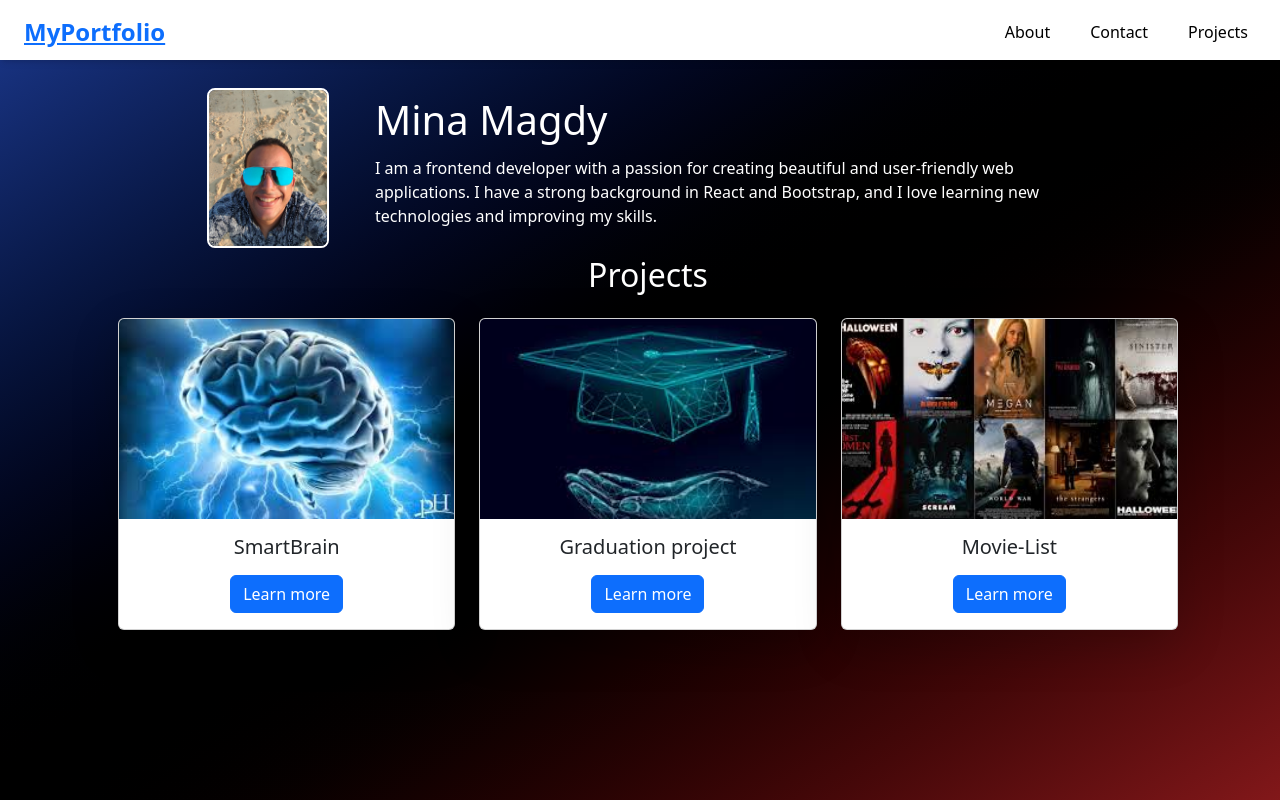
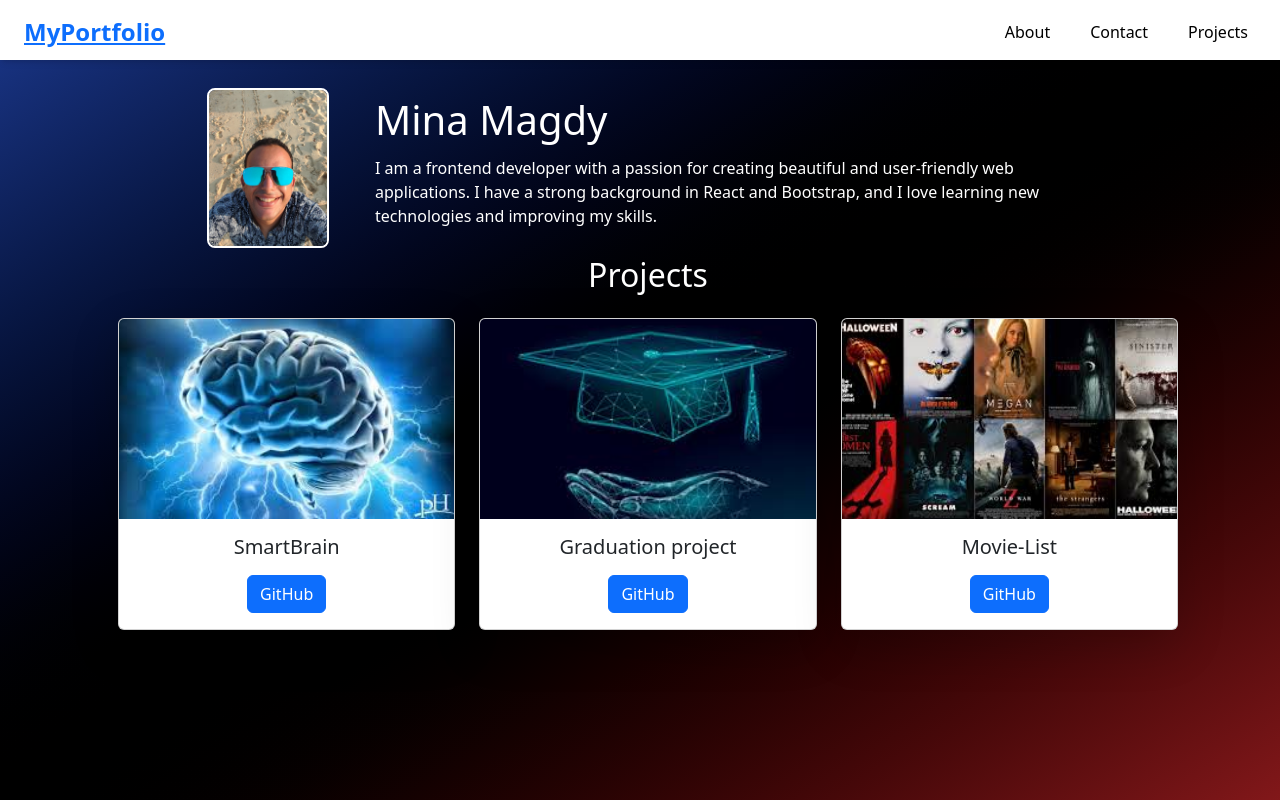
Before and after one commit to monmon1230/Protofile, a React (Vite) app: page /Protofile/projects in a window 1280 px wide. Built offline with nearby package versions, Linux system fonts and the light colour scheme.

Commit message:
fix: add index.html

```diff
--- a/src/Components/HomePage/NavBar.jsx
+++ b/src/Components/HomePage/NavBar.jsx
@@ -14,7 +14,7 @@ const NavBar = ({ activeLink, handleClick }) => {
         </div>
 
         {/* Desktop Menu */}
-        <div className="hidden lg:flex gap-6 items-center">
+        <div className="hidden lg:flex gap-6 items-center justify-center">
           <Link
             to="/about"
             onClick={() => handleClick("about")}
@@ -69,7 +69,7 @@ const NavBar = ({ activeLink, handleClick }) => {
             animate={{ x: 0 }}
             exit={{ x: "100%" }}
             transition={{ type: "spring", stiffness: 200, damping: 25 }}
-            className="fixed top-0 right-0 h-full w-64 bg-white shadow-lg p-6 flex flex-col gap-6 z-50"
+            className="fixed top-0 right-0 h-full w-64 bg-white shadow-lg p-6 flex flex-col gap-6 z-50  items-center underline-none"
           >
             <button
               className="self-end text-xl text-red-500 mb-6"
--- a/src/Components/Projects/CardCom.jsx
+++ b/src/Components/Projects/CardCom.jsx
@@ -1,7 +1,8 @@
 import React from "react";
 import { Button, Card } from "react-bootstrap";
 import { Link } from "react-router-dom";
-import { motion } from "framer-motion"; // 👈 استدعاء Framer Motion
+import { motion } from "framer-motion";
+import github from '../../Images/github.jpeg'; // 👈 استدعاء Framer Motion
 
 const CardCom = ({ img, Title, to }) => {
   return (
@@ -21,8 +22,8 @@ const CardCom = ({ img, Title, to }) => {
         <Card.Body className="d-flex flex-column justify-content-between">
           <Card.Title className="text-center mb-3">{Title}</Card.Title>
           <div className="text-center">
-            <Link to={to}>
-              <Button variant="primary">Learn more</Button>
+            <Link to={to} className=" flex justify-around">
+              <Button variant="primary" className=" flex justify-around">GitHub </Button>
             </Link>
           </div>
         </Card.Body>
```
Also changed, not shown: src/Images/github.png (added).
